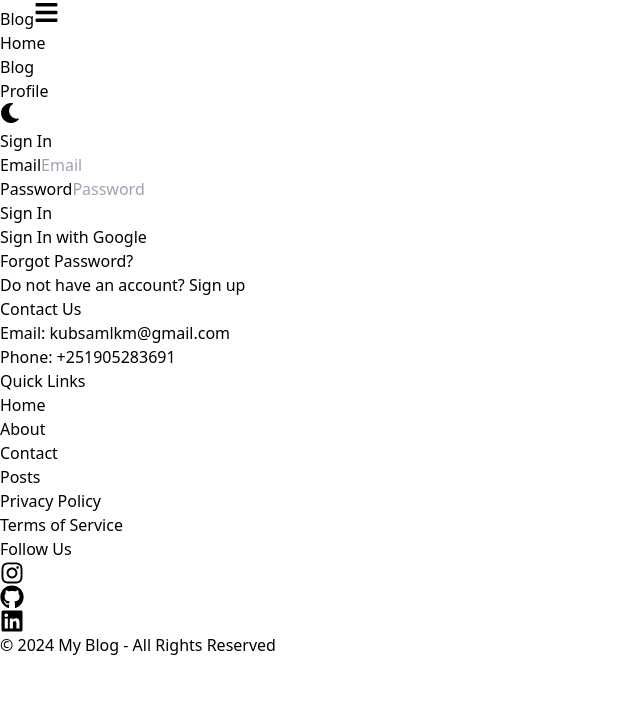
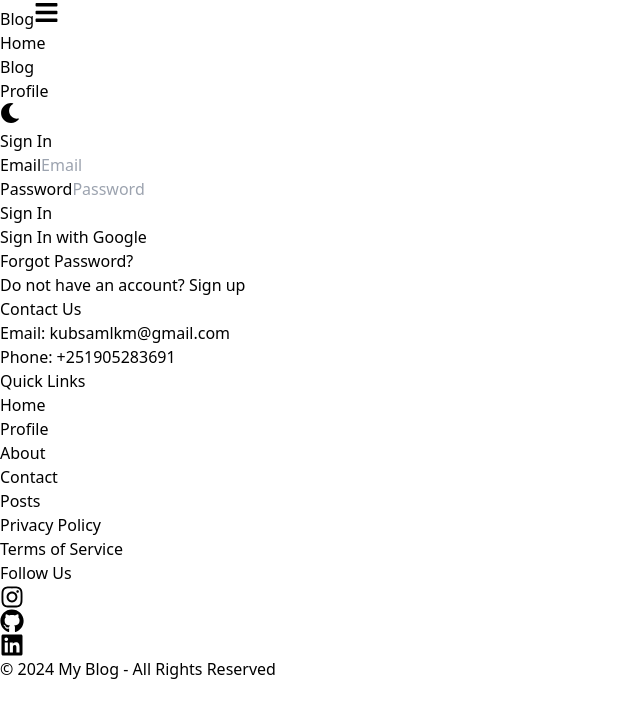
Before and after one commit to kubsamelkamu/Blog, a React (Vite) app: page /signin in a window 1280 px wide. Shown: the top 718 px of the page, without its empty margins (0-640 px from the left). Built offline with nearby package versions, Linux system fonts and the light colour scheme; no server answers.

Commit message:
edited theme change classes

```diff
--- a/src/components/Footer.jsx
+++ b/src/components/Footer.jsx
@@ -1,11 +1,12 @@
 import { useTheme } from '../contexts/useTheme';
+import { Link } from 'react-router-dom';  // Import Link
 import { FaInstagram, FaGithub, FaLinkedin } from 'react-icons/fa';
 
 function Footer(){
     const { theme } = useTheme();
 
     return (
-        <footer className={`p-6 ${theme === 'light' ? 'bg-gray-100 text-black' : 'bg-gray-800 text-white'} transition-colors duration-300`}>
+        <footer className={`p-6 ${theme === 'dark' ? 'bg-gray-800 text-white' : 'bg-white text-black'} transition-colors duration-400`}>
             <div className="container mx-auto grid grid-cols-1 md:grid-cols-3 gap-8">
 
                 <div>
@@ -17,7 +18,12 @@ function Footer(){
                 <div>
                     <h3 className="font-bold text-lg mb-2">Quick Links</h3>
                     <ul>
-                        <li><a href="#" className="hover:text-gray-500">Home</a></li>
+                        <li>
+                            <Link to="/" className="hover:text-gray-300">Home</Link>
+                        </li>
+                        <li>
+                            <Link to="/profile" className="hover:text-gray-300">Profile</Link>
+                        </li>
                         <li><a href="#" className="hover:text-gray-500">About</a></li>
                         <li><a href="#" className="hover:text-gray-500">Contact</a></li>
                         <li><a href="#" className="hover:text-gray-500">Posts</a></li>
```
